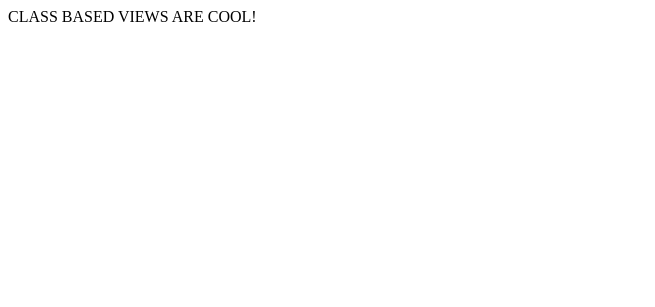
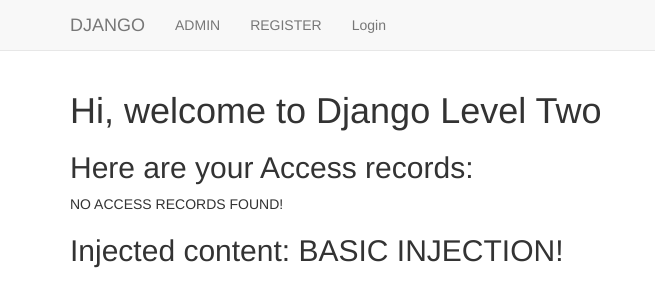
Before and after one commit to saezdev/cursoDjango, a Django app: page / in a window 1280 px wide. Shown: the top 307 px of the page, without its empty margins (0-655 px from the left). Run offline with Django 4.2, Linux system fonts and the light colour scheme.

Commit message:
Template views with CBV

```diff
--- a/first_app/urls.py
+++ b/first_app/urls.py
@@ -5,7 +5,7 @@
 
 urlpatterns = [
     #re_path(r'^$',views.index,name='index'),
-    path("", views.CBView.as_view(), name="index"),
+    path("", views.IndexView.as_view(), name="index"),
     path('forms/',views.form_name),
     path('users/',views.users),
     path('login/', views.user_login, name='user_login'),
--- a/first_app/views.py
+++ b/first_app/views.py
@@ -3,7 +3,7 @@
 from first_app.models import Topic, Webpage, AccessRecord
 from . import forms
 from first_app.forms import NewUserForm, UserProfileInfoForm, UserForm
-from django.views.generic import View
+from django.views.generic import View, TemplateView
 
 #
 from django.contrib.auth import authenticate, login, logout
@@ -13,9 +13,19 @@
 
 # Create your views here.
 
-class CBView(View):
-    def get(self,request):
-        return HttpResponse("CLASS BASED VIEWS ARE COOL!")
+class IndexView(TemplateView):
+    template_name = 'first_app/index.html'
+
+    def get_context_data(self, **kwargs):
+        context = super().get_context_data(**kwargs)
+        context["injectme"] = "BASIC INJECTION!"
+        return context
+
+#ANOTHER WAY OF DOING IT!
+""" class IndexView(TemplateView):
+    template_name = 'first_app/index.html'
+    extra_context = {'injectme': 'basic injection'} """
+
 
 """ def index(request):
     webpages_list = AccessRecord.objects.order_by('date')
--- a/first_project/urls.py
+++ b/first_project/urls.py
@@ -22,6 +22,6 @@
     #re_path(r'^first_app/', include('first_app.urls')),
     #path("", views.index, name="index"),
     path('', include('first_app.urls'), name='index'),
-    path('', views.CBView.as_view(), name='index'),
+    path('', views.IndexView.as_view(), name='index'),
     path("admin/", admin.site.urls),
 ]
--- a/templates/first_app/index.html
+++ b/templates/first_app/index.html
@@ -34,6 +34,8 @@
         <h1>{{ text | cut:'Hello' }}</h1>
         <h1>{{ number | add:99 }}</h1>
 
+        <h2>Injected content: {{ injectme }}</h2>
+
 
 
     </div>
```
